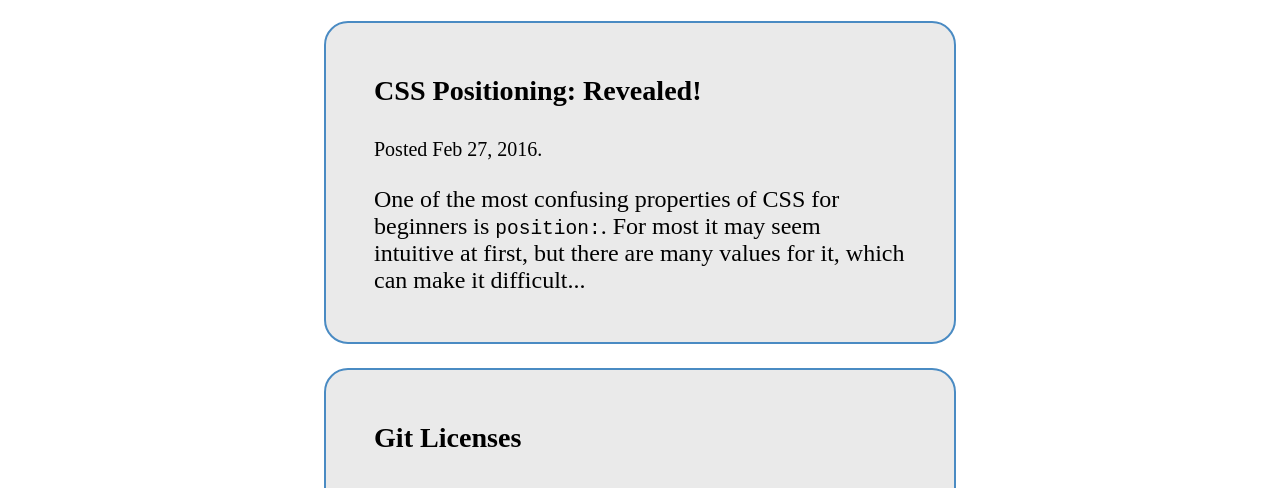
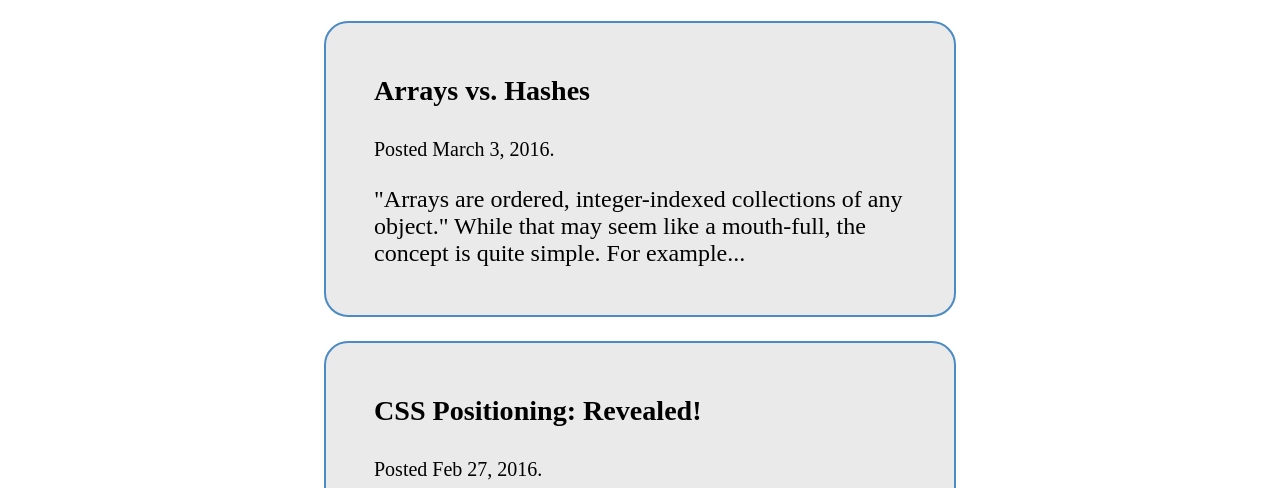
Before and after one commit to kelsonic/kgadams93.github.io, a plain HTML site: page blog/index.html in a window 1280 px wide. Shown: the part 275-763 px from the top of the page. Drawn offline with Linux system fonts and the light colour scheme.

Commit message:
Add 3rd blog post in blog index file and update blog post date

```diff
--- a/blog/index.html
+++ b/blog/index.html
@@ -35,6 +35,18 @@
       <!--Blog Posts-->
       <div class="blog-posts">
 
+        <!--Third Blog Post-->
+        <div class="index-post">
+          <a href="/kgadams93.github.io/blog/arrays-hashes.html" class="blog-link">
+            <h3>Arrays vs. Hashes</h3>
+            <p><small>Posted March 3, 2016.</small></p>
+            <p>
+              "Arrays are ordered, integer-indexed collections of any object." While that
+              may seem like a mouth-full, the concept is quite simple. For example...
+            </p>
+          </a>
+        </div>
+
         <!--Second Blog Post-->
         <div class="index-post">
           <a href="/kgadams93.github.io/blog/css-concepts.html" class="blog-link">
```
Also changed, not shown: blog/arrays-hashes.html (+3 -3 lines).
